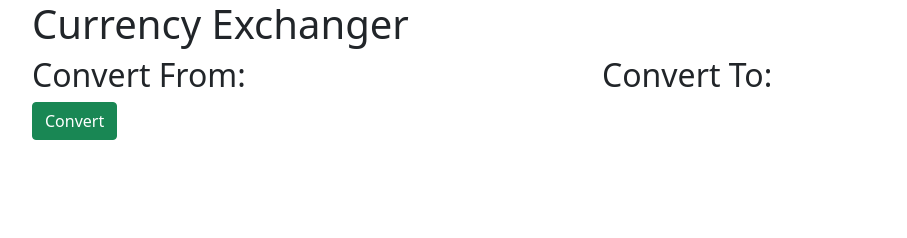
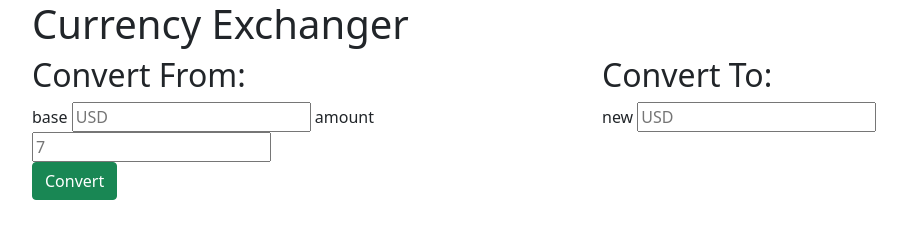
Before and after one commit to DrewHendersonGitHub/code-review-6, a website built with webpack: page src/index.html in a window 1280 px wide. Shown: the whole page, without its empty margins (50-957 px from the left). Built offline with nearby package versions, Linux system fonts and the light colour scheme.

Commit message:
added user input for selecting currencies

```diff
--- a/src/index.html
+++ b/src/index.html
@@ -12,10 +12,18 @@
     <h1>Currency Exchanger</h1>
     <div class="row">
       <div class="col-6">
-        <h2>Convert From:</h2>
+        <span>
+          <h2>Convert From:</h2>
+          <label for="base">base</label>
+          <input id="base" type="text" placeholder="USD">
+          <label for="amount">amount</label>
+          <input id="amount" type="text" placeholder="7">
+        </span>
       </div>
       <div class="col-6">
         <h2>Convert To:</h2>
+        <label for="new-currency">new</label>
+        <input id="new-currency" type="text" placeholder="USD">
       </div>
     </div>
     <div id="button-info" class="buttons">
--- a/src/index.js
+++ b/src/index.js
@@ -17,6 +17,9 @@ function displayError(error) {
 
 $(document).ready(function() {
   $('#convert').click(function() {
+    let base = $('#base').val();
+    let amount = $('#amount').val();
+    let newCurrency = $('#new-currency').val();
     ConvertService.convert(base.toUpperCase())
     .then(function(convertResponse) {
       if (convertResponse instanceof Error) {
```
